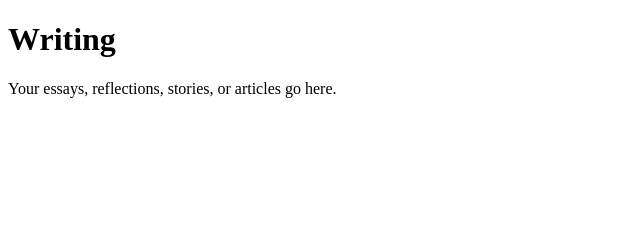
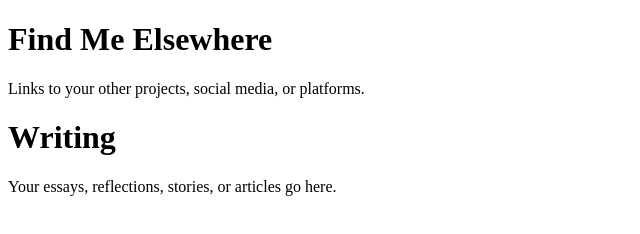
Before and after one commit to Idreamofthought/idreamofthought.github.io, a website: page public/writing/index.html in a window 1280 px wide. Shown: the whole page, without its empty margins (0-640 px from the left). Drawn offline with Linux system fonts and the light colour scheme.

Commit message:
Update index.html to include 'Find Me Elsewhere' section
Added a new section for 'Find Me Elsewhere' with links.

```diff
--- a/public/writing/index.html
+++ b/public/writing/index.html
@@ -5,6 +5,17 @@
   <title>Writing</title>
 </head>
 <body>
+  <!DOCTYPE html>
+<html>
+<head>
+  <meta charset="UTF-8">
+  <title>Find Me Elsewhere</title>
+</head>
+<body>
+  <h1>Find Me Elsewhere</h1>
+  <p>Links to your other projects, social media, or platforms.</p>
+</body>
+</html>
   <h1>Writing</h1>
   <p>Your essays, reflections, stories, or articles go here.</p>
 </body>
```
